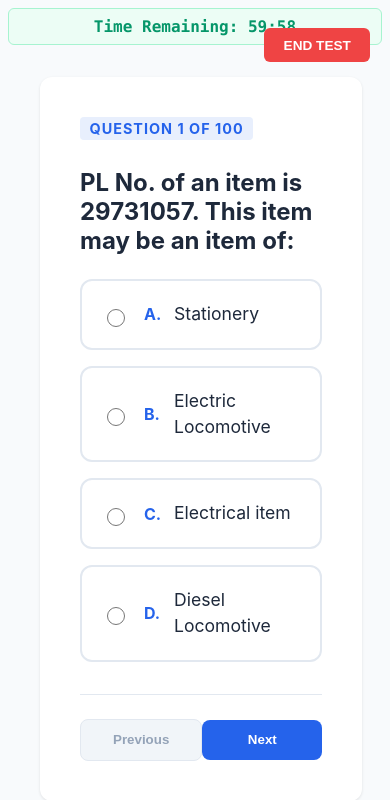
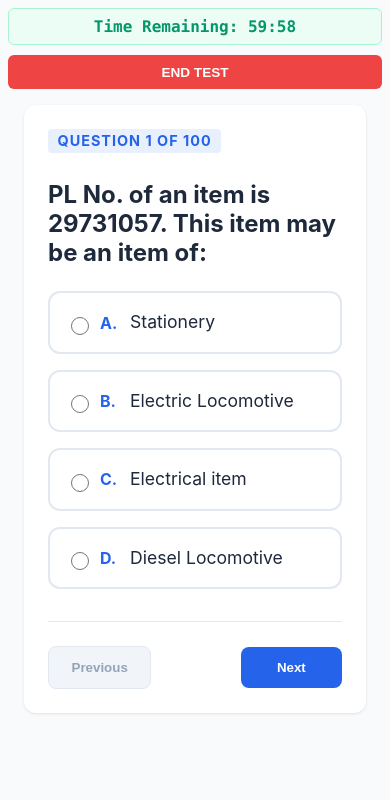
Before and after one commit to VasanthKumar017/OpenExamSim, a website built with Vite: page index.html in a window 390 px wide. Both pictures are taken after a click on the button "Start Exam". Shown: the top 800 px of the page. Built offline with nearby package versions, Linux system fonts and the light colour scheme.

Commit message:
Added Mobile view

```diff
--- a/src/styles/UI/_end-button.scss
+++ b/src/styles/UI/_end-button.scss
@@ -8,8 +8,13 @@
   align-items: center;
   justify-content: center;
   width: 100%;
-  padding: 1rem 0;
-  min-height: 80px;
+  padding: 1rem;
+  min-height: auto;
+
+  @media (max-width: 600px) {
+    flex-direction: column;
+    gap: 10px;
+  }
 }
 
 .end-test-btn {
@@ -39,4 +44,11 @@
   &:active {
     transform: translateY(-50%) scale(0.95);
   }
+
+  @media (max-width: 600px) {
+    position: static; // Remove absolute positioning on small screens
+    transform: none;
+    width: 100%; // Make it full width for easy tapping
+    margin-top: 10px;
+  }
 }
--- a/src/styles/UI/_nextNavigation.scss
+++ b/src/styles/UI/_nextNavigation.scss
@@ -8,6 +8,8 @@
   margin-top: 2rem;
   padding-top: 1.5rem;
   border-top: 1px solid #e2e8f0;
+  flex-wrap: wrap; // Allow buttons to wrap on very small screens
+  gap: 10px;
 
   #submission-slot {
     display: flex;
@@ -17,7 +19,9 @@
   }
 
   .primary-btn, .secondary-btn {
-    min-width: 120px;
+    min-width: 100px; // Reduce min-width
+    flex: 1; // Grow to fill space
+    padding: 0.8rem 1rem; // Adjust padding
   }
 
   .primary-btn {
--- a/src/styles/UI/_options.scss
+++ b/src/styles/UI/_options.scss
@@ -4,7 +4,7 @@
 .option-card {
   display: flex;
   align-items: center;
-  padding: 1.25rem;
+  padding: 1rem;
   margin-bottom: 1rem;
   border: 2px solid #e2e8f0;
   border-radius: $border-radius;
@@ -29,6 +29,7 @@
     .option-text {
       color: color.adjust($primary-blue, $lightness: -20%);
       font-weight: 500;
+      font-size: 1rem;
     }
   }
 
@@ -37,7 +38,7 @@
     display: flex;
     align-items: center;
     gap: 0.75rem;
-    margin-right: 1rem;
+    margin-right: 0.5rem;
     margin-top: 0.2rem;
 
     .option-radio {
--- a/src/styles/main.scss
+++ b/src/styles/main.scss
@@ -10,15 +10,26 @@ body {
 
 .exam-layout {
   display: flex;
-  gap: 2rem;
-  padding: 2rem;
+  flex-direction: column;
+  gap: 1.5rem;
+  padding: 1rem;
+
+  @media (min-width: 768px) {
+    flex-direction: row; // Return to side-by-side layout for tablets/desktops
+    padding: 2rem;
+    gap: 2rem;
+  }
 
   .question-area {
     flex: 1;
     background: white;
-    padding: 2.5rem;
+    padding: 1.5rem;
     border-radius: $border-radius;
     box-shadow: $shadow-sm;
+
+    @media (min-width: 768px) {
+      padding: 2.5rem;
+    }
 
     h2 {
       margin-bottom: 1.5rem;
```
